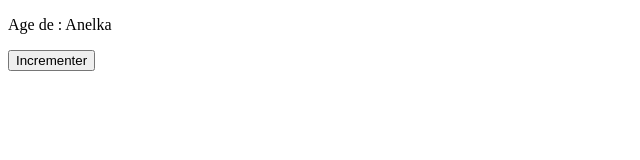
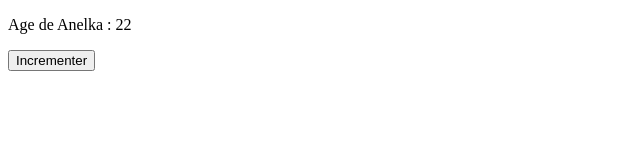
Before and after one commit to anelkamd/App-ReactJS-Test, a React (Vite) app: page / in a window 1280 px wide. Shown: the top 160 px of the page, without its empty margins (0-640 px from the left). Built offline with nearby package versions, Linux system fonts and the light colour scheme.

Commit message:
update jsx

```diff
--- a/src/App.jsx
+++ b/src/App.jsx
@@ -20,13 +20,13 @@ function App() {
     age : 22
   })
   const increment = () => {
-    setperson(...person.firstname, person.age + 1)
+    setperson({...person, age : person.age + 1})
   }
 
 
 
   return <>
-    <p>Age de : {person.firstname}</p>
+    <p>Age de {person.firstname} : {person.age}</p>
     <button onClick={increment}>Incrementer</button>
   </>
 }
```
